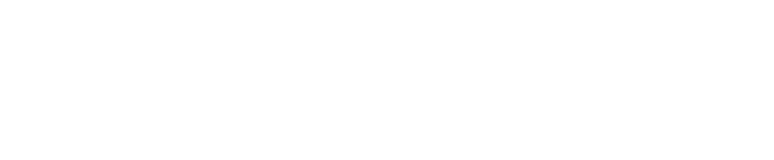
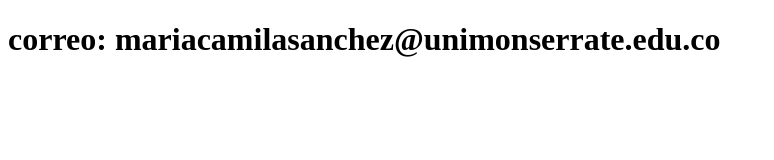
Before and after one commit to camila0432/sistema-de-registro, a plain HTML site: page contacto.html in a window 1280 px wide. Shown: the whole page, without its empty margins (0-774 px from the left). Drawn offline with Linux system fonts and the light colour scheme.

Commit message:
Actualiza el index

```diff
--- a/contacto.html
+++ b/contacto.html
@@ -6,6 +6,6 @@
     <title>Contacto</title>
 </head>
 <body>
-    <script src="app.js"></script>
+    <h1>correo: mariacamilasanchez@unimonserrate.edu.co</h1>
 </body>
 </html>
```
Also changed, not shown: index.html (+1 -1 lines).
